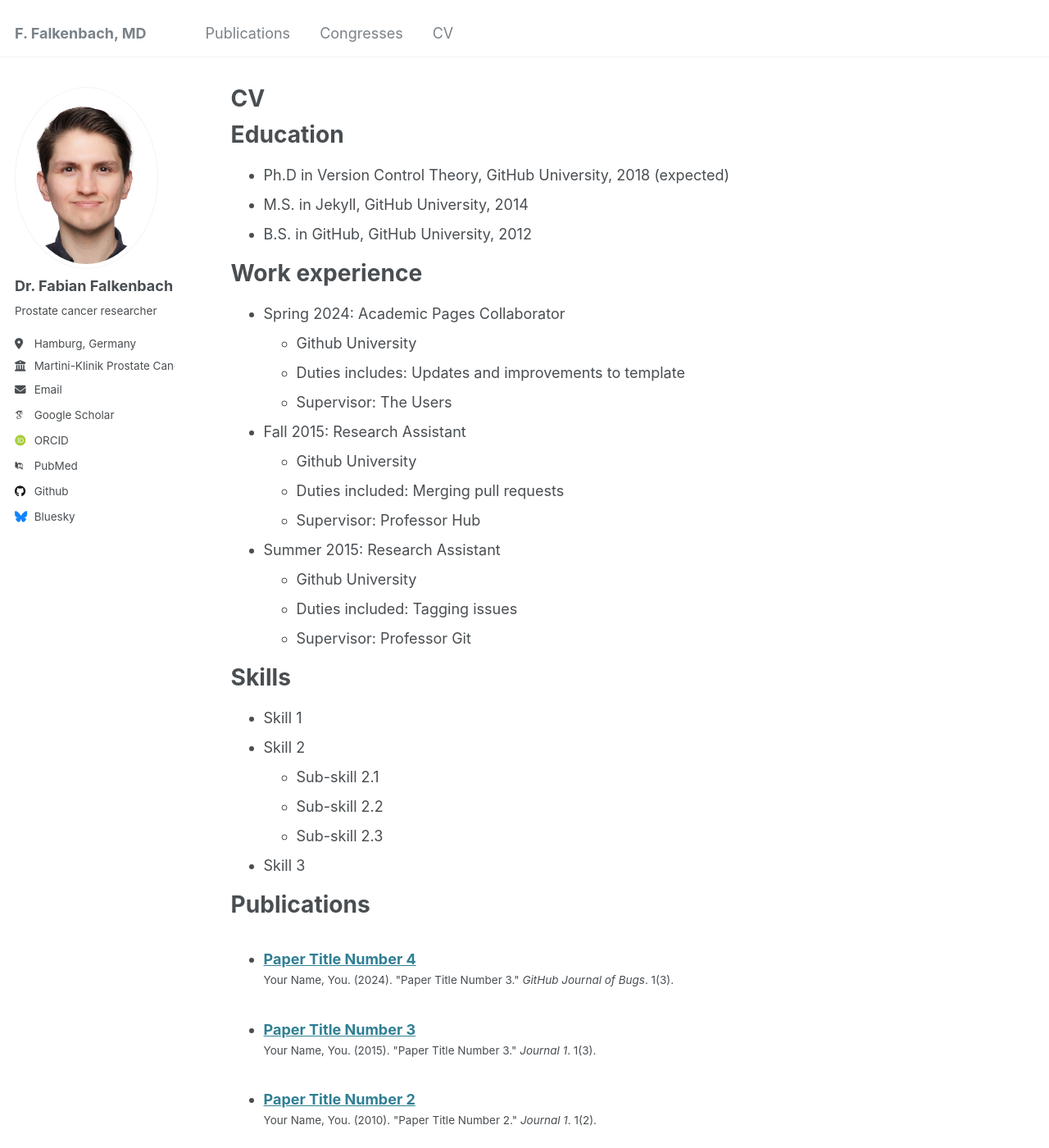
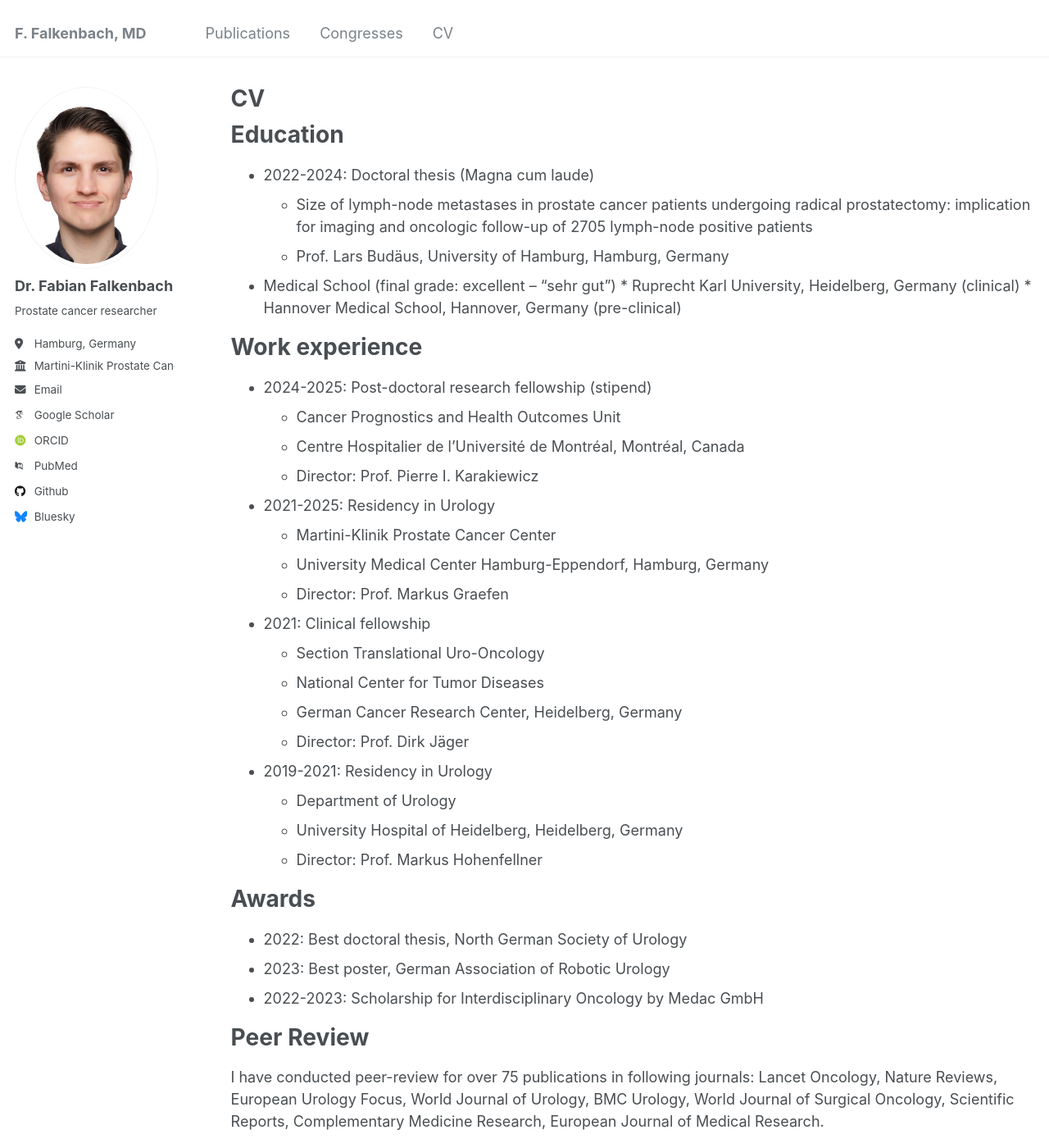
Before and after one commit to ffmed/ffmed.github.io, a Jekyll site: the page built from _pages/cv.md, in a window 1280 px wide and 1400 px high. Shown: the whole window at 82% size. Built offline with Jekyll 4.4.1, drawn with Linux system fonts in a browser that asks for light colours; some web fonts are replaced; some of the changed text lies outside the part shown.

Commit message:
Update cv.md

```diff
--- a/_pages/cv.md
+++ b/_pages/cv.md
@@ -11,54 +11,51 @@ redirect_from:
 
 Education
 ======
-* Ph.D in Version Control Theory, GitHub University, 2018 (expected)
-* M.S. in Jekyll, GitHub University, 2014
-* B.S. in GitHub, GitHub University, 2012
+* 2022-2024: Doctoral thesis (Magna cum laude)
+    * Size of lymph-node metastases in prostate cancer patients undergoing radical prostatectomy: implication for imaging and oncologic follow-up of 2705 lymph-node positive patients
+    * Prof. Lars Budäus, University of Hamburg, Hamburg, Germany
+* Medical School (final grade: excellent – "sehr gut")
+		* Ruprecht Karl University, Heidelberg, Germany (clinical)
+		* Hannover Medical School, Hannover, Germany (pre-clinical)
+
 
 Work experience
 ======
-* Spring 2024: Academic Pages Collaborator
-  * Github University
-  * Duties includes: Updates and improvements to template
-  * Supervisor: The Users
+* 2024-2025: Post-doctoral research fellowship (stipend)
+  * Cancer Prognostics and Health Outcomes Unit
+  * Centre Hospitalier de l'Université de Montréal, Montréal, Canada
+  * Director: Prof. Pierre I. Karakiewicz
 
-* Fall 2015: Research Assistant
-  * Github University
-  * Duties included: Merging pull requests
-  * Supervisor: Professor Hub
+* 2021-2025:	Residency in Urology
+  * Martini-Klinik Prostate Cancer Center
+  * University Medical Center Hamburg-Eppendorf, Hamburg, Germany
+  * Director: Prof. Markus Graefen
 
-* Summer 2015: Research Assistant
-  * Github University
-  * Duties included: Tagging issues
-  * Supervisor: Professor Git
+* 2021:	Clinical fellowship
+  * Section Translational Uro-Oncology
+  * National Center for Tumor Diseases
+  * German Cancer Research Center, Heidelberg, Germany
+  * Director: Prof. Dirk Jäger
 
-Skills
+* 2019-2021:	Residency in Urology
+  * Department of Urology
+  * University Hospital of Heidelberg, Heidelberg, Germany
+  * Director: Prof. Markus Hohenfellner
+
+
+Awards
 ======
-* Skill 1
-* Skill 2
-  * Sub-skill 2.1
-  * Sub-skill 2.2
-  * Sub-skill 2.3
-* Skill 3
+* 2022: Best doctoral thesis, North German Society of Urology
+* 2023:	Best poster, German Association of Robotic Urology
+* 2022-2023:	Scholarship for Interdisciplinary Oncology by Medac GmbH
 
-Publications
+
+Peer Review
 ======
-  <ul>{% for post in site.publications reversed %}
-    {% include archive-single-cv.html %}
-  {% endfor %}</ul>
+I have conducted peer-review for over 75 publications in following journals: Lancet Oncology, Nature Reviews, European Urology Focus, World Journal of Urology, BMC Urology, World Journal of Surgical Oncology, Scientific Reports, Complementary Medicine Research, European Journal of Medical Research.
 
-Talks
+Section Editor for Current Opinion in Urology 2025 - Topic: biochemical recurrence of prostate cancer
+
+Grants
 ======
-  <ul>{% for post in site.talks reversed %}
-    {% include archive-single-talk-cv.html  %}
-  {% endfor %}</ul>
-
-Teaching
-======
-  <ul>{% for post in site.teaching reversed %}
-    {% include archive-single-cv.html %}
-  {% endfor %}</ul>
-
-Service and leadership
-======
-* Currently signed in to 43 different slack teams
+* 2024 - German Cancer Aid:  Operative surgery-oriented research projects “Navigation, outcomes and quality of life in prostate cancer patients after PSMA-targeted surgery” (NICE-PSMA)
```
